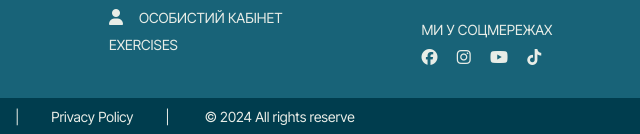
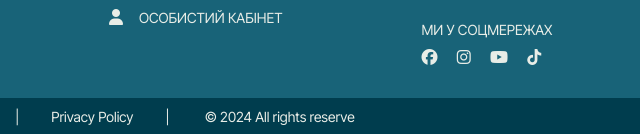
Before and after one commit to Anna-Kashyra/palmira-project, a plain HTML site: page index.html in a window 1280 px wide. Shown: the part 2940-3074 px from the top of the page, 531-1171 px from the left. Drawn offline with nearby package versions, Linux system fonts and the light colour scheme.

Commit message:
modified index.html

```diff
--- a/index.html
+++ b/index.html
@@ -664,9 +664,6 @@
                     ><i class="fa-solid fa-user"></i>Особистий кабінет</a
                   >
                 </li>
-                <li class="footer__contacts-item">
-                  <a href="exercises/index.html">Exercises</a>
-                </li>
               </ul>
             </div>
 
```
